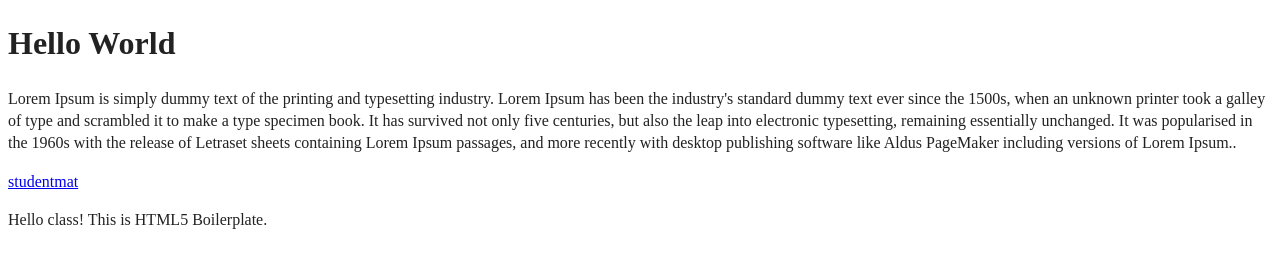
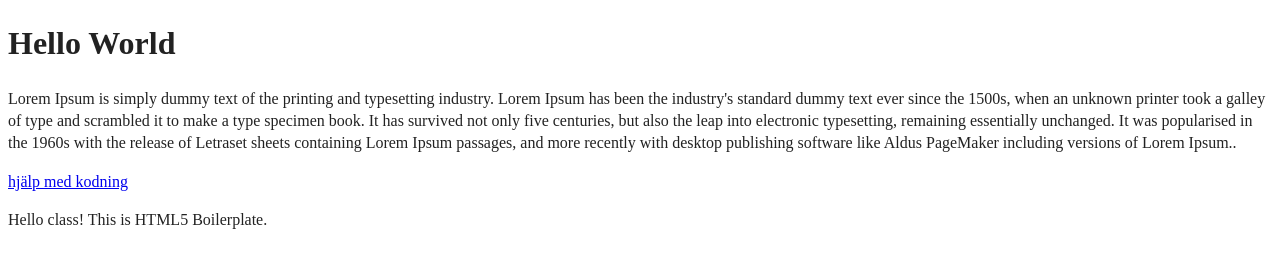
Before and after one commit to tinafredriksson/HTMLAssignment, a website built with webpack: page po-hello world/index.html in a window 1280 px wide. Built offline with nearby package versions, Linux system fonts and the light colour scheme.

Commit message:
change url

```diff
--- a/po-hello world/index.html
+++ b/po-hello world/index.html
@@ -8,7 +8,7 @@
   <h1>Hello World</h1>
   <p>Lorem Ipsum is simply dummy text of the printing and typesetting industry. Lorem Ipsum has been the industry's standard dummy text ever since the 1500s, when an unknown printer took a galley of type and scrambled it to make a type specimen book. It has survived not only five centuries, but also the leap into electronic typesetting, remaining essentially unchanged. It was popularised in the 1960s with the release of Letraset sheets containing Lorem Ipsum passages, and more recently with desktop publishing software like Aldus PageMaker including versions of Lorem Ipsum..</p>
   <link rel="stylesheet" href="css/style.css">
-  <a href=“http://127.0.0.1:5500/index.html/”> studentmat</a>
+  <a href=“https://www.w3schools.com/html/default.asp/”> hjälp med kodning</a>
   <meta name="description" content="">
   <meta property="og:title" content="">
   <meta property="og:type" content="">
```
